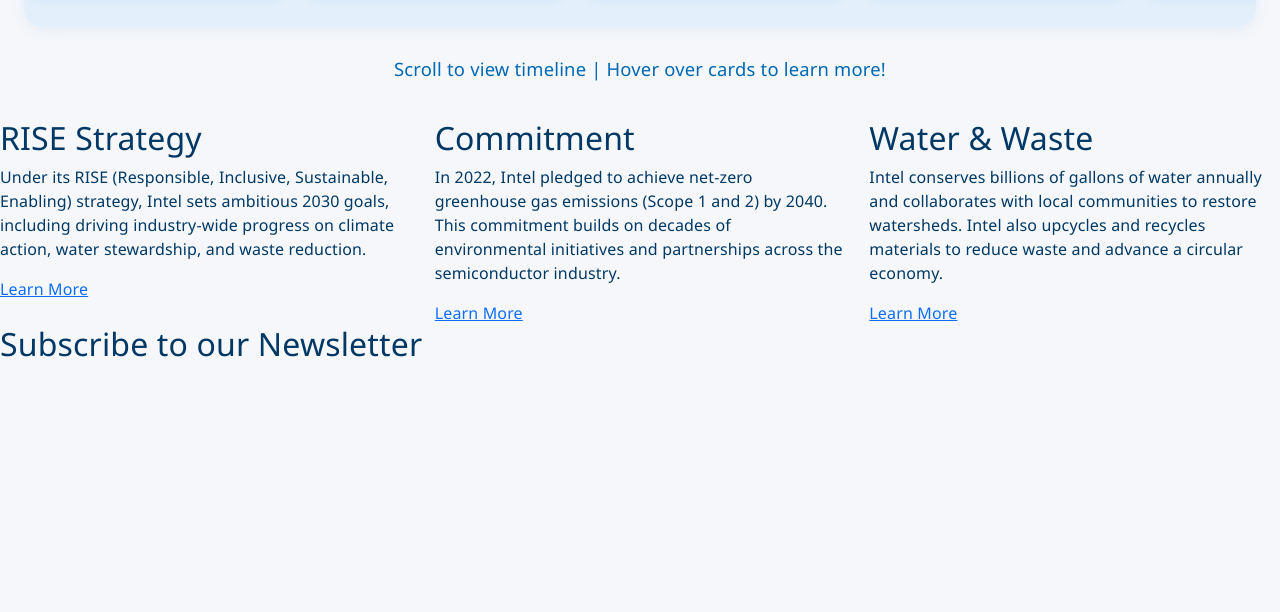
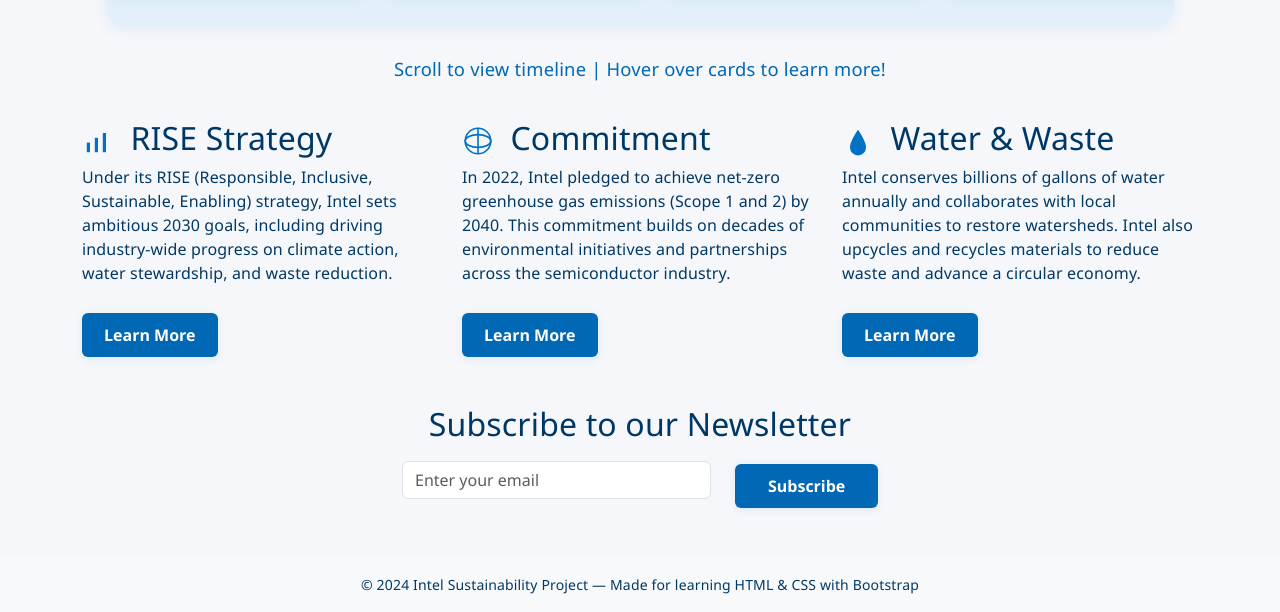
Before and after one commit to djravenell/03-prj-intel-localization, a plain HTML site: page index.html in a window 1280 px wide. Shown: the part 782-1394 px from the top of the page. Before the commit the page ends 1154 px from the top, so only its background shows below. Drawn offline with nearby package versions, Linux system fonts and the light colour scheme.

Commit message:
Add RTL support and enhance timeline section layout with responsive design

```diff
--- a/index.html
+++ b/index.html
@@ -1,14 +1,19 @@
 <!DOCTYPE html>
-<html lang="en">
+<html lang="en" dir="rtl"> <!-- Set RTL direction here -->
+
 <head>
   <meta charset="UTF-8" />
   <meta name="viewport" content="width=device-width, initial-scale=1.0" />
   <title>Intel: Sustainability Through the Ages</title>
-  <link href="https://cdn.jsdelivr.net/npm/bootstrap@5.3.6/dist/css/bootstrap.min.css" rel="stylesheet" integrity="sha384-4Q6Gf2aSP4eDXB8Miphtr37CMZZQ5oXLH2yaXMJ2w8e2ZtHTl7GptT4jmndRuHDT" crossorigin="anonymous">
+  <!-- Bootstrap CSS -->
+  <link href="https://cdn.jsdelivr.net/npm/bootstrap@5.3.6/dist/css/bootstrap.min.css" rel="stylesheet"
+    crossorigin="anonymous">
+  <link rel="stylesheet" href="https://cdn.jsdelivr.net/npm/bootstrap@5.3.6/dist/css/bootstrap.rtl.min.css"
+    integrity="sha384-MdqCcafa5BLgxBDJ3d/4D292geNL64JyRtSGjEszRUQX9rhL1QkcnId+OT7Yw+D+" crossorigin="anonymous">
   <link rel="stylesheet" href="style.css" />
 </head>
+
 <body>
-
   <!-- Header / Hero Section -->
   <header>
     <div>
@@ -28,6 +33,7 @@
     </div>
   </header>
 
+  <div class="container">
     <!-- Timeline Cards Section -->
     <section class="timeline-section">
 
@@ -91,7 +97,8 @@
         <h2>2006</h2>
         <h3>Peak GHG Emissions</h3>
         <!-- Factory with emissions, environmental theme -->
-      <img src="https://images.unsplash.com/photo-1464983953574-0892a716854b?fit=crop&w=250&h=100&auto=format&fm=jpg" alt="Factory with emissions" />
+        <img src="https://images.unsplash.com/photo-1464983953574-0892a716854b?fit=crop&w=250&h=100&auto=format&fm=jpg"
+          alt="Factory with emissions" />
         <div class="card-overlay">
           <p>
             This year marks Intel's highest annual greenhouse gas emissions
@@ -107,7 +114,8 @@
         <h2>2020</h2>
         <h3>RISE Strategy</h3>
         <!-- Hands holding a green globe, sustainability -->
-      <img src="https://images.unsplash.com/photo-1506744038136-46273834b3fb?fit=crop&w=250&h=100&auto=format&fm=jpg" alt="Hands holding green globe" />
+        <img src="https://images.unsplash.com/photo-1506744038136-46273834b3fb?fit=crop&w=250&h=100&auto=format&fm=jpg"
+          alt="Hands holding green globe" />
         <div class="card-overlay">
           <p>
             Intel launches its RISE (Responsible, Inclusive, Sustainable,
@@ -122,7 +130,8 @@
         <h2>2022</h2>
         <h3>Net-Zero By 2040</h3>
         <!-- Wind turbines and clean energy -->
-      <img src="https://images.unsplash.com/photo-1509395176047-4a66953fd231?fit=crop&w=250&h=100&auto=format&fm=jpg" alt="Wind turbines and clean energy" />
+        <img src="https://images.unsplash.com/photo-1509395176047-4a66953fd231?fit=crop&w=250&h=100&auto=format&fm=jpg"
+          alt="Wind turbines and clean energy" />
         <div class="card-overlay">
           <p>
             Intel announces its commitment to achieve net-zero greenhouse
@@ -137,7 +146,8 @@
         <h2>2023</h2>
         <h3>Renewable Electricity</h3>
         <!-- Solar panels, renewable electricity -->
-      <img src="https://images.unsplash.com/photo-1465101046530-73398c7f28ca?fit=crop&w=250&h=100&auto=format&fm=jpg" alt="Solar panels for renewable electricity" />
+        <img src="https://images.unsplash.com/photo-1465101046530-73398c7f28ca?fit=crop&w=250&h=100&auto=format&fm=jpg"
+          alt="Solar panels for renewable electricity" />
         <div class="card-overlay">
           <p>
             The company achieves 99% renewable electricity usage worldwide,
@@ -152,7 +162,8 @@
         <h2>2024</h2>
         <h3>Sustainability Summit</h3>
         <!-- People at a sustainability summit (new working image) -->
-      <img src="https://images.unsplash.com/photo-1503676382389-4809596d5290?fit=crop&w=250&h=100&auto=format&fm=jpg" alt="People at sustainability summit" />
+        <img src="https://images.unsplash.com/photo-1503676382389-4809596d5290?fit=crop&w=250&h=100&auto=format&fm=jpg"
+          alt="People at sustainability summit" />
         <div class="card-overlay">
           <p>
             Intel hosts its first Sustainability Summit, uniting suppliers,
@@ -166,58 +177,128 @@
     <p class="timeline-info">
       Scroll to view timeline | Hover over cards to learn more!
     </p>
-
     <!-- 3-Column Content Section -->
     <section>
       <!-- Bootstrap row: holds all columns in a horizontal line on large screens -->
       <div class="row">
 
         <!-- Column 1: Takes 1/3 width on large, 1/2 on medium, full on small screens -->
-      <div class="col-lg-4 col-md-6 col-12">
-        <h2>RISE Strategy</h2>
+        <div class="col-lg-4 col-md-6 col-12 mb-5">
+          <h2>
+            <!-- Bar graph icon SVG (inline with heading) -->
+            <svg class="icon-inline" viewBox="0 0 40 40" aria-hidden="true"
+              style="vertical-align:middle; margin-right:8px;">
+              <rect x="6" y="22" width="4" height="12" fill="#0071c5" />
+              <rect x="16" y="16" width="4" height="18" fill="#0071c5" />
+              <rect x="26" y="10" width="4" height="24" fill="#0071c5" />
+            </svg>
+            RISE Strategy
+          </h2>
           <p>
             Under its RISE (Responsible, Inclusive, Sustainable, Enabling) strategy,
             Intel sets ambitious 2030 goals, including driving industry-wide
             progress on climate action, water stewardship, and waste reduction.
           </p>
-        <!-- Learn More Button -->
-        <a href="#">Learn More</a>
+          <!-- Learn More Button as a real button -->
+          <button class="learn-more-btn">Learn More</button>
         </div>
 
         <!-- Column 2: Same responsive classes as above -->
-      <div class="col-lg-4 col-md-6 col-12">
-        <h2>Commitment</h2>
+        <div class="col-lg-4 col-md-6 col-12 mb-5">
+          <h2>
+            <!-- Globe icon SVG (inline with heading) -->
+            <svg class="icon-inline" viewBox="0 0 40 40" aria-hidden="true"
+              style="vertical-align:middle; margin-right:8px;">
+              <circle cx="20" cy="20" r="16" stroke="#0071c5" stroke-width="2" fill="none" />
+              <ellipse cx="20" cy="20" rx="16" ry="8" stroke="#0071c5" stroke-width="2" fill="none" />
+              <line x1="20" y1="4" x2="20" y2="36" stroke="#0071c5" stroke-width="2" />
+            </svg>
+            Commitment
+          </h2>
           <p>
             In 2022, Intel pledged to achieve net-zero greenhouse gas emissions
             (Scope 1 and 2) by 2040. This commitment builds on decades of
             environmental initiatives and partnerships across the semiconductor
             industry.
           </p>
-        <!-- Learn More Button -->
-        <a href="#">Learn More</a>
+          <!-- Learn More Button as a real button -->
+          <button class="learn-more-btn">Learn More</button>
         </div>
 
         <!-- Column 3: Same responsive classes as above -->
-      <div class="col-lg-4 col-md-6 col-12">
-        <h2>Water &amp; Waste</h2>
+        <div class="col-lg-4 col-md-6 col-12 mb-5">
+          <h2>
+            <!-- Water drop icon SVG (inline with heading) -->
+            <svg class="icon-inline" viewBox="0 0 40 40" aria-hidden="true"
+              style="vertical-align:middle; margin-right:8px;">
+              <path d="M20 6 C20 6, 10 20, 10 28 a10 10 0 0 0 20 0 C30 20, 20 6, 20 6 Z" fill="#0071c5" />
+            </svg>
+            Water &amp; Waste
+          </h2>
           <p>
             Intel conserves billions of gallons of water annually and
             collaborates with local communities to restore watersheds.
             Intel also upcycles and recycles materials to reduce waste and
             advance a circular economy.
           </p>
-        <!-- Learn More Button -->
-        <a href="#">Learn More</a>
+          <!-- Learn More Button as a real button -->
+          <button class="learn-more-btn">Learn More</button>
         </div>
-
       </div>
     </section>
-
     <!-- Subscription Form -->
     <section>
-    <h2>Subscribe to our Newsletter</h2>
-    <!-- Add form here -->
+      <!-- Center the header using a Bootstrap class -->
+      <h2 class="text-center">Subscribe to our Newsletter</h2>
+      <!-- Inline Bootstrap newsletter form -->
+      <form class="row justify-content-center align-items-center" style="max-width: 500px; margin: 0 auto;">
+        <!-- Email input field (takes most of the width) -->
+        <div class="col-8">
+          <label for="newsletter-email" class="form-label visually-hidden">Email address</label>
+          <input type="email" class="form-control" id="newsletter-email" placeholder="Enter your email" required>
+        </div>
+        <!-- Submit button (next to input) -->
+        <div class="col-4">
+          <!-- Use the same class as the Learn More buttons for consistent styling -->
+          <button type="submit" class="learn-more-btn w-100">Subscribe</button>
+        </div>
+      </form>
     </section>
-  <script src="https://cdn.jsdelivr.net/npm/bootstrap@5.3.6/dist/js/bootstrap.bundle.min.js" integrity="sha384-j1CDi7MgGQ12Z7Qab0qlWQ/Qqz24Gc6BM0thvEMVjHnfYGF0rmFCozFSxQBxwHKO" crossorigin="anonymous"></script>
+  </div>
+  <!-- Simple footer at the bottom of the page -->
+  <footer class="footer bg-light text-center py-3 mt-5">
+    <!-- Footer content for beginners: copyright and a simple message -->
+    <small>
+      &copy; 2024 Intel Sustainability Project &mdash; Made for learning HTML &amp; CSS with Bootstrap
+    </small>
+  </footer>
+  <script src="https://cdn.jsdelivr.net/npm/bootstrap@5.3.6/dist/js/bootstrap.bundle.min.js"
+    crossorigin="anonymous"></script>
+  <script>
+    function applyRtlIfNeeded() {
+      const htmlElement = document.documentElement;
+      const lang = htmlElement.lang;
+      const rtlLanguages = ['ar', 'he', 'fa', 'ur'];
+      if (rtlLanguages.includes(lang)) {
+        htmlElement.setAttribute('dir', 'rtl');
+      } else {
+        htmlElement.setAttribute('dir', 'ltr');
+      }
+    }
+
+    function observeGoogleTranslate() {
+      const observer = new MutationObserver(() => {
+        applyRtlIfNeeded();
+      });
+
+      observer.observe(document.documentElement, { attributes: true, attributeFilter: ['lang'] });
+    }
+
+    document.addEventListener('DOMContentLoaded', () => {
+      applyRtlIfNeeded();
+      observeGoogleTranslate();
+    });
+  </script>
 </body>
+
 </html>
--- a/style.css
+++ b/style.css
@@ -182,8 +182,6 @@
     border-radius: 0;
     margin: 0;
     box-shadow: none;
-
-    /* Disable scroll snap on small screens */
     scroll-snap-type: none;
   }
   .timeline-section > div {
@@ -191,14 +189,15 @@
     min-width: 0;
     width: 100%;
     box-sizing: border-box;
-    padding: 0 0 18px 0;
+    /* Keep card look on mobile */
+    padding: 28px 20px 24px 20px;
+    background-color: #ffffff;
+    border-radius: 14px;
+    border: 2px solid #b2d5f7;
+    box-shadow: 0 2px 12px rgba(0,104,181,0.10);
+    margin-bottom: 16px;
     overflow: visible;
-    border-radius: 0;
-    border: none;
-    box-shadow: none;
-
-    /* Disable scroll snap on small screens */
-    scroll-snap-align: none;
+    position: relative;
   }
   /* On small screens, always show overlay content as normal text */
   .card-overlay {
@@ -220,3 +219,35 @@
     opacity: 1;
   }
 }
+
+/* Style for the Learn More buttons */
+.learn-more-btn {
+  display: inline-block;
+  background-color: #0068b5; /* Intel blue */
+  color: #fff;
+  border: none;
+  border-radius: 6px;
+  padding: 10px 22px;
+  font-size: 1em;
+  font-weight: 600;
+  margin-top: 12px;
+  cursor: pointer;
+  transition: background 0.2s;
+  /* Add a subtle box-shadow for a modern look */
+  box-shadow: 0 2px 8px rgba(0,104,181,0.10);
+}
+
+.learn-more-btn:hover,
+.learn-more-btn:focus {
+  background-color: #003865; /* darker Intel blue */
+  color: #fff;
+  outline: none;
+}
+
+/* Make SVG icons inline and match the height of the heading text */
+.icon-inline {
+  height: 1em;      /* Match the height of the text */
+  width: auto;      /* Keep width proportional */
+  vertical-align: middle; /* Align with text */
+  margin-right: 8px;      /* Space between icon and text */
+}
```
Lines whose indentation alone changed are shown as unchanged.
